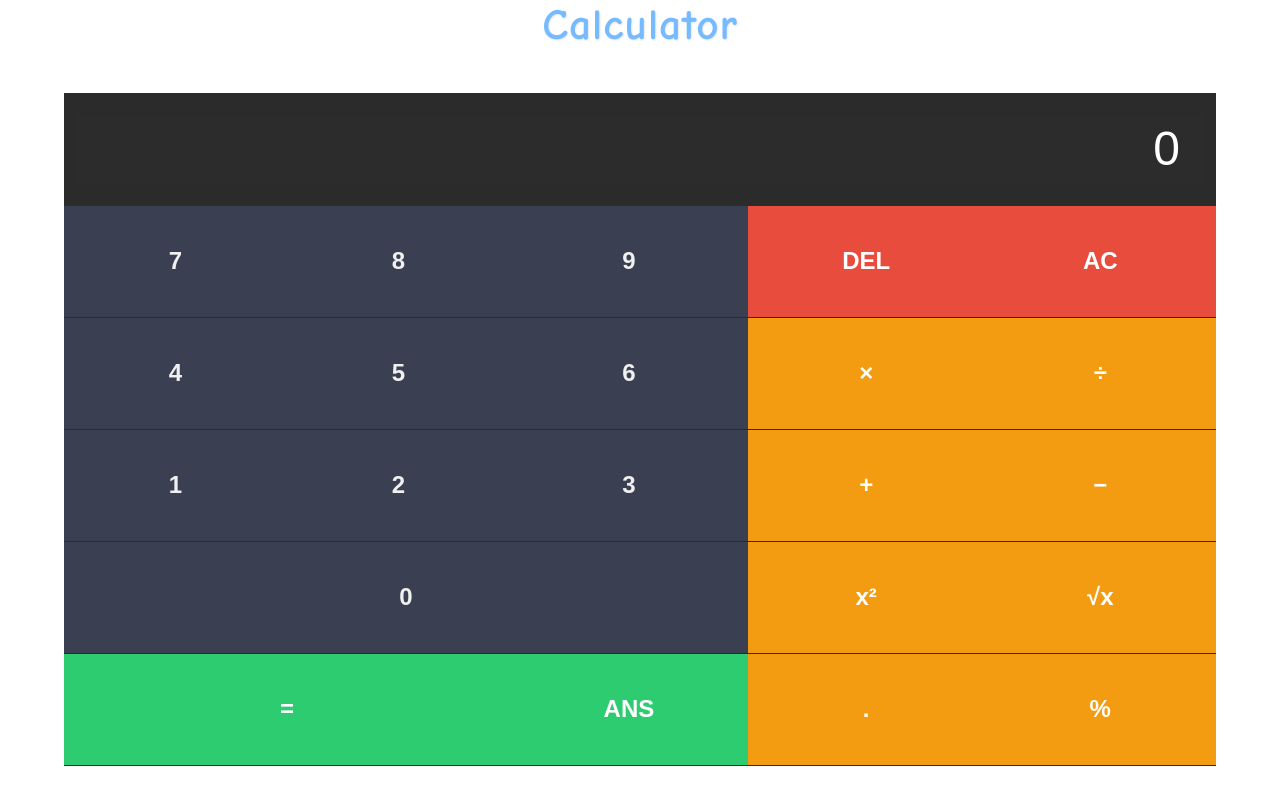
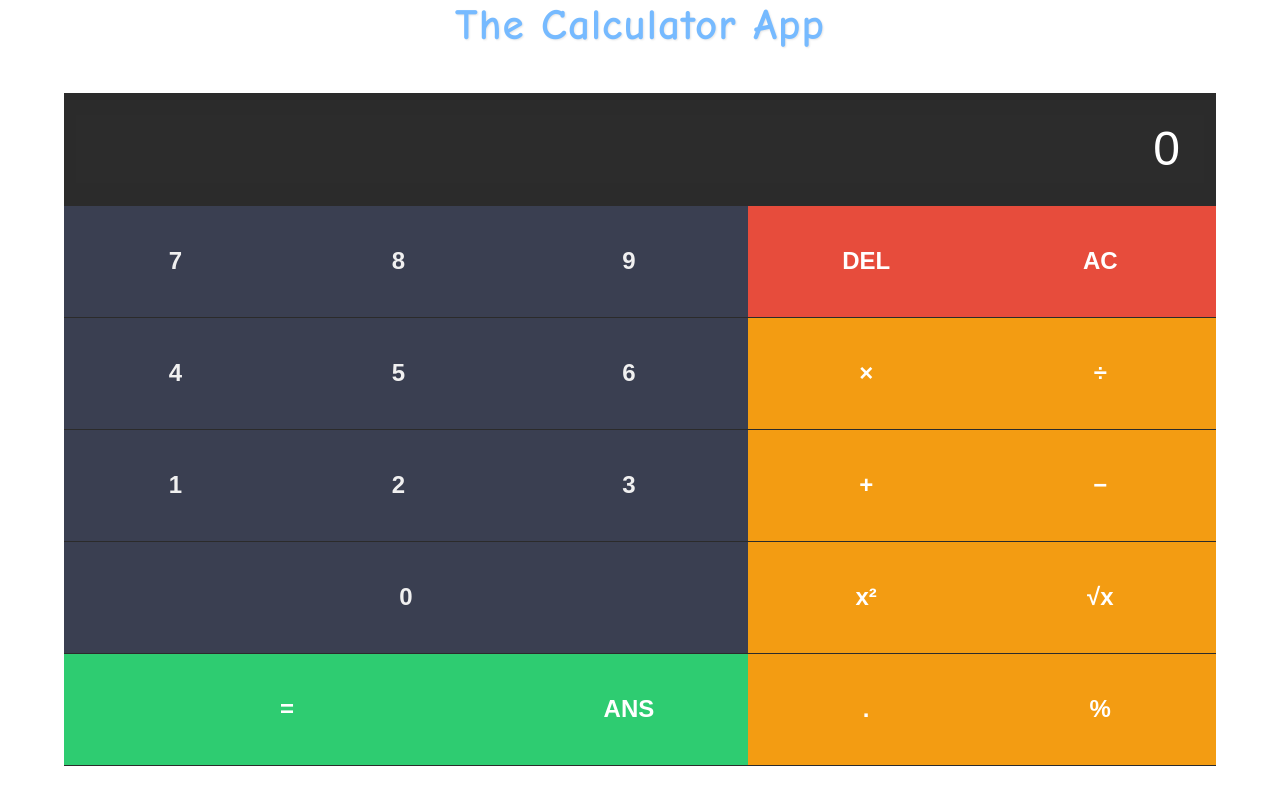
Before and after one commit to Kamogelo-Kedige/My-Calculator-App, a plain HTML site: page index.html in a window 1280 px wide. Drawn offline with Linux system fonts and the light colour scheme.

Commit message:
Update index.html

```diff
--- a/index.html
+++ b/index.html
@@ -15,7 +15,7 @@
     <section class="calculator">
 
         <table>
-            <caption>Calculator</caption> <!--Table semantic, explains what the table is about-->
+            <caption>The Calculator App</caption> <!--Table semantic, explains what the table is about-->
 
             <tbody>
                 <tr>
@@ -58,10 +58,6 @@
                     <td class="number-button" colspan="3" onclick=numberBtnPressed(0)>0</td>
                     <td class="operator-button" onclick="btnOperatorPressed('square')">x&sup2;</td>
                     <td class="operator-button" onclick="btnOperatorPressed('sqrt')">&radic;x</td>
-
-
-
-
 
                 </tr>
 
@@ -110,8 +106,6 @@
                     document.getElementById("inputBox").value = current + button;
 
                 }
-
-
 
             }
 
@@ -192,10 +186,6 @@
 
         </script>
 
-
-
-
-
     </section>
 
 </body>
```
